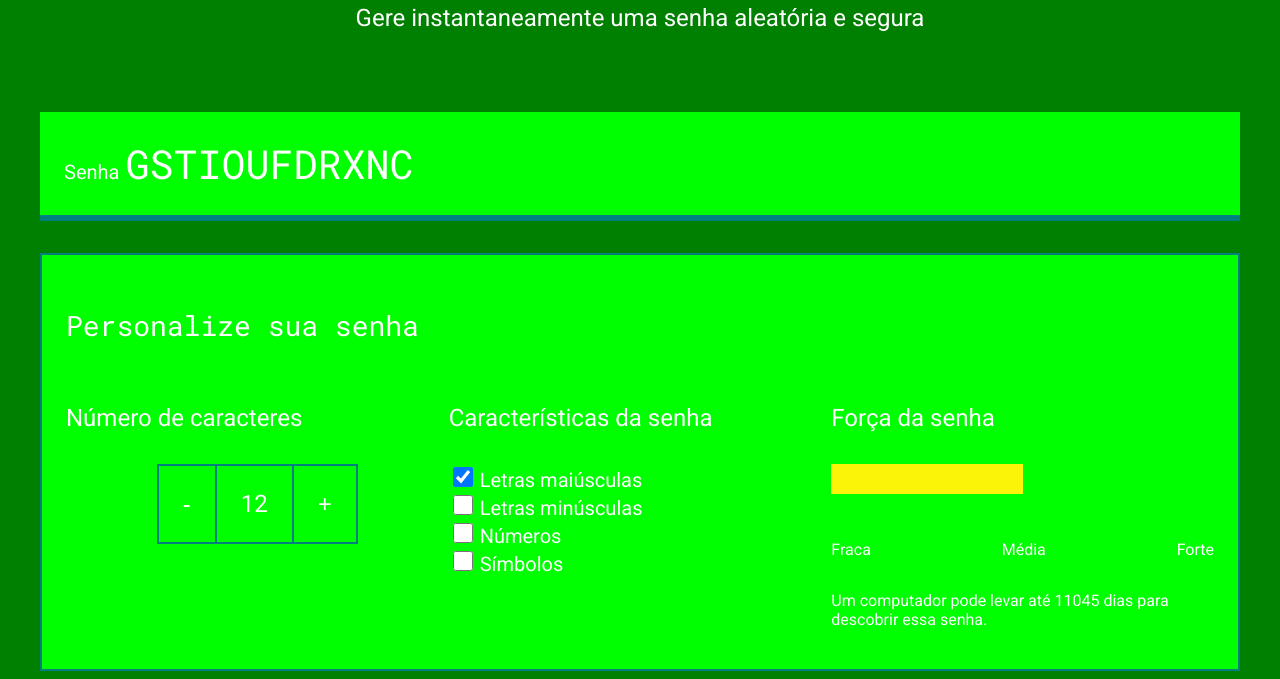
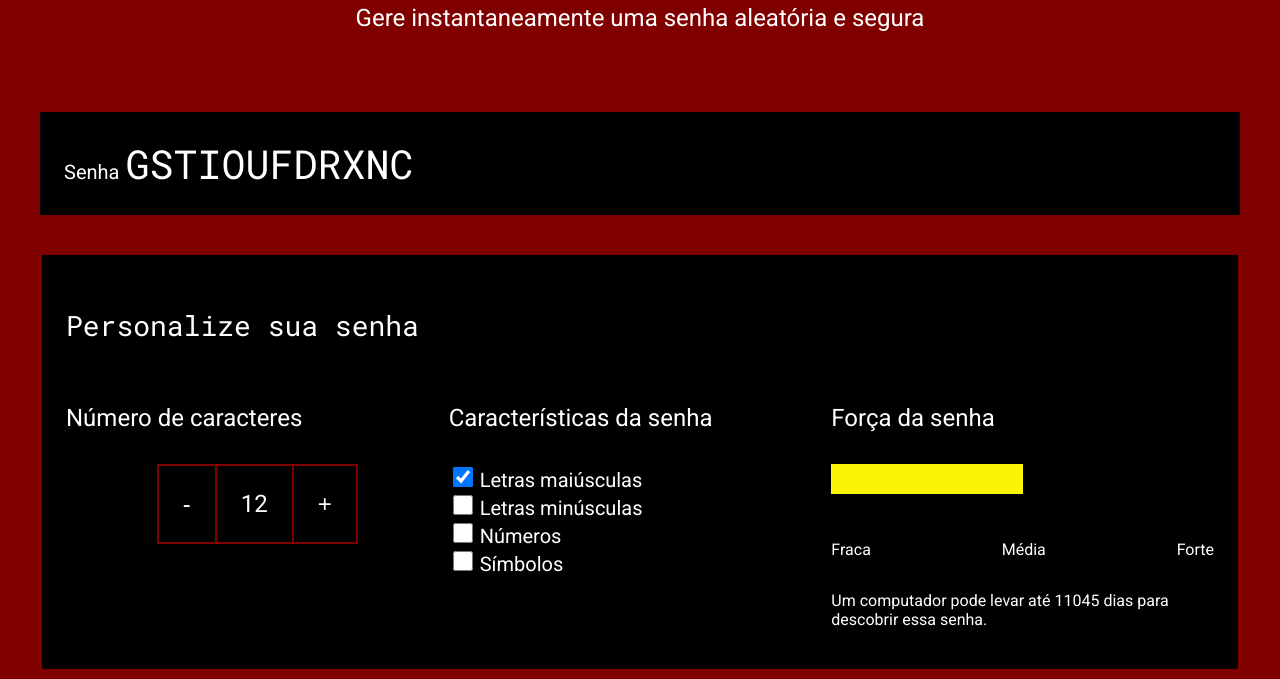
Before and after one commit to KellyGloria/Gerador-de-senhas., a plain HTML site: page index.html in a window 1280 px wide. Shown: the part 214-893 px from the top of the page. Drawn offline with Linux system fonts and the light colour scheme.

Commit message:
Update style.css

```diff
--- a/style.css
+++ b/style.css
@@ -2,10 +2,10 @@
 
 :root {
     --branco: white;
-    --cor-de-fundo: #008000;
-    --fundo-senha: #00ff00;
-    --fundo-texto: #00ff00;
-    --borda: #008080;
+    --cor-de-fundo: #800000;
+    --fundo-senha: #000000;
+    --fundo-texto: #000000;
+    --borda: #800000;
     --roboto: 'Roboto', sans-serif;
     --roboto-mono: 'Roboto Mono', monospace;
 }
```
